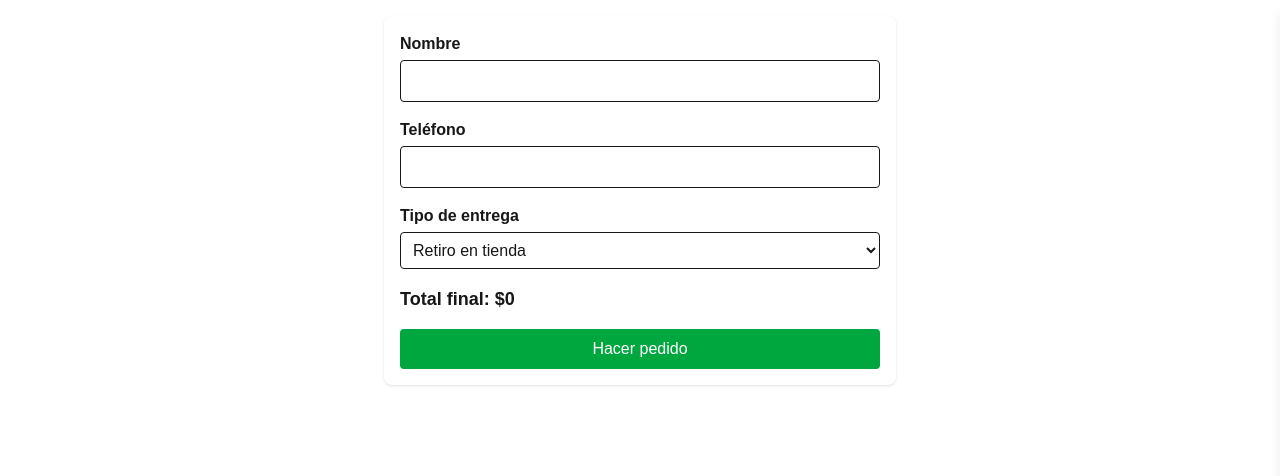
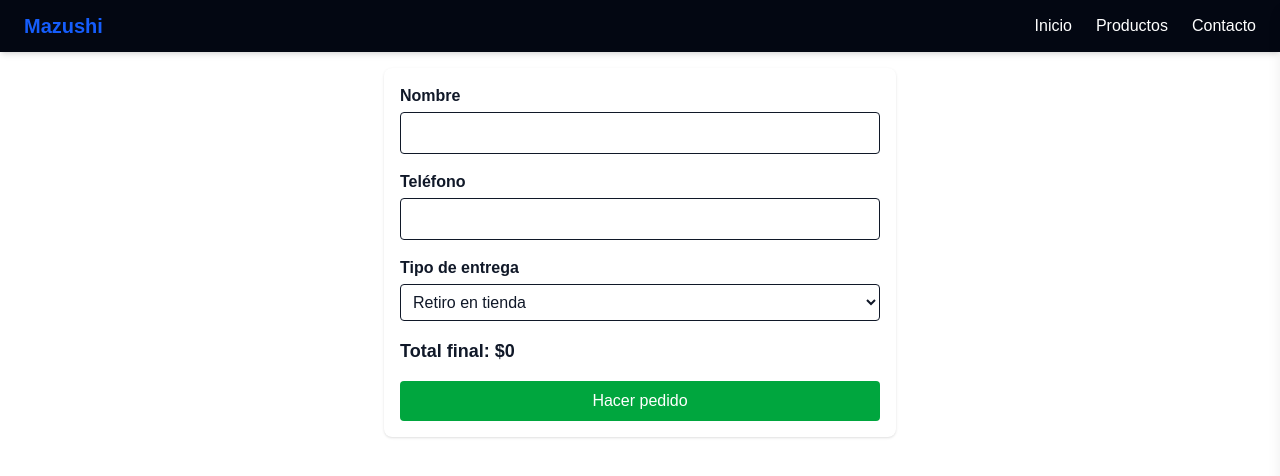
Before and after one commit to PulpFiction1234/Masushi, a Next.js app: page /checkout in a window 1280 px wide. Shown: the top 476 px of the page. Built offline with nearby package versions, Linux system fonts and the light colour scheme.

Commit message:
Agregado Navbar al checkout y ajustes

```diff
--- a/src/components/Navbar.tsx
+++ b/src/components/Navbar.tsx
@@ -1,32 +1,34 @@
 // src/components/Navbar.tsx
 "use client";
+import Link from "next/link";
 import React from "react";
-import { useCart } from "@/context/CartContext";
 
 interface Props {
-  onCartOpen: () => void;
+  onMenuToggle?: () => void; // opcional, solo en menu.tsx
 }
 
-const Navbar: React.FC<Props> = ({ onCartOpen }) => {
-  const { cart } = useCart();
-
+const Navbar: React.FC<Props> = ({ onMenuToggle }) => {
   return (
     <nav className="bg-gray-950 shadow-md px-6 py-3 flex justify-between items-center sticky top-0 z-50 text-white">
-      {/* Logo o nombre */}
+      {/* Logo */}
       <div className="text-xl font-bold text-blue-600">Mazushi</div>
 
-      {/* Botón del carrito */}
-      <button
-        onClick={onCartOpen}
-        className="relative bg-blue-500 text-white px-4 py-2 rounded hover:bg-blue-600"
-      >
-        🛒 Carrito
-        {cart.length > 0 && (
-          <span className="absolute -top-2 -right-2 bg-red-500 text-white text-xs px-2 py-0.5 rounded-full">
-            {cart.length}
-          </span>
-        )}
-      </button>
+      {/* Links visibles en móvil y desktop */}
+      <div className="flex space-x-6">
+        <Link href="/" className="hover:text-blue-400">Inicio</Link>
+        <Link href="/menu" className="hover:text-blue-400">Productos</Link>
+        <Link href="/contacto" className="hover:text-blue-400">Contacto</Link>
+      </div>
+
+      {/* Botón hamburguesa SOLO si onMenuToggle existe */}
+      {onMenuToggle && (
+        <button
+          className="md:hidden bg-gray-800 text-white p-2 rounded"
+          onClick={onMenuToggle}
+        >
+          ☰
+        </button>
+      )}
     </nav>
   );
 };
--- a/src/pages/_app.tsx
+++ b/src/pages/_app.tsx
@@ -1,21 +1,45 @@
 // src/pages/_app.tsx
 import "@/styles/globals.css";
 import type { AppProps } from "next/app";
-import { CartProvider } from "@/context/CartContext";
+import { CartProvider, useCart } from "@/context/CartContext";
 import CarritoPanel from "@/components/CarritoPanel";
 import { useState } from "react";
+import { useRouter } from "next/router";
+
+function FloatingCartButton({ onClick }: { onClick: () => void }) {
+  const { cart } = useCart();
+  const totalItems = cart.reduce((sum, item) => sum + item.cantidad, 0);
+
+  return (
+    <button
+      onClick={onClick}
+      className="fixed bottom-6 right-6 bg-gray-500 text-white w-14 h-14 rounded-full shadow-lg hover:bg-gray-600 transition z-50 flex items-center justify-center"
+    >
+      <div className="relative flex items-center justify-center">
+        🛒
+        {totalItems > 0 && (
+          <span className="absolute -top-2 -right-2 bg-red-500 text-white text-xs font-bold rounded-full px-2 py-0.5 shadow-lg">
+            {totalItems}
+          </span>
+        )}
+      </div>
+    </button>
+  );
+}
 
 export default function App({ Component, pageProps }: AppProps) {
   const [isCartOpen, setIsCartOpen] = useState(false);
+  const router = useRouter();
 
   return (
     <CartProvider>
       <Component {...pageProps} />
 
-      {/* Botón flotante para abrir el carrito */}
+      {/* Mostrar el botón flotante solo si NO estamos en /checkout */}
+      {router.pathname !== "/checkout" && (
+        <FloatingCartButton onClick={() => setIsCartOpen(true)} />
+      )}
 
-
-      {/* Panel lateral */}
       <CarritoPanel open={isCartOpen} onClose={() => setIsCartOpen(false)} />
     </CartProvider>
   );
--- a/src/pages/checkout.tsx
+++ b/src/pages/checkout.tsx
@@ -3,6 +3,7 @@ import { useState } from "react";
 import AddressSearch from "../components/AddressSearch";
 import * as turf from "@turf/turf";
 import { useCart } from "@/context/CartContext";
+import Navbar from "@/components/Navbar";
 
 const polygonCoords = [
   [-70.55333580871932, -33.55164650027345],
@@ -32,20 +33,15 @@ export default function Checkout() {
   const [address, setAddress] = useState("");
   const [coords, setCoords] = useState<[number, number] | null>(null);
 
-  // Salsas y extras
   const [soya, setSoya] = useState<number | null>(null);
   const [teriyaki, setTeriyaki] = useState<number | null>(null);
   const [acevichada, setAcevichada] = useState<number | null>(null);
   const [palitos, setPalitos] = useState<number | null>(null);
 
-  // Nuevos: gengibre y wasabi
   const [jengibre, setGengibre] = useState(false);
   const [wasabi, setWasabi] = useState(false);
-
-  // Observaciones
   const [observacion, setObservacion] = useState("");
 
-  // Cálculos
   const totalProductos = carritoTotal;
   const totalSalsasSeleccionadas = (soya || 0) + (teriyaki || 0);
   const salsasGratis = cart.reduce((sum, item) => sum + item.cantidad, 0);
@@ -106,85 +102,79 @@ export default function Checkout() {
   };
 
   return (
-    <div className="flex justify-center p-4">
+    <>
+      {/* Navbar visible en checkout */}
+      <Navbar />
+
+      {/* Contenido del checkout */}
+      <div className="flex justify-center p-4 antialiased">
         <form
           onSubmit={handleSubmit}
           className="bg-white w-full max-w-lg p-4 rounded-lg shadow space-y-4"
         >
           {cart.length > 0 && (
             <div className="border p-3 rounded bg-gray-50">
-            <h3 className="font-bold mb-2">Tu carrito</h3>
+              <h3 className="font-bold mb-2 text-gray-900">Tu carrito</h3>
               {cart.map((item) => (
-              <div key={item.id} className="mb-1 text-sm">
+                <div key={item.id} className="mb-1 text-sm text-gray-800">
                   {item.nombre} (x{item.cantidad}) — ${item.valor * item.cantidad}
                 </div>
               ))}
-            <p className="mt-2 font-bold text-sm">
+              <p className="mt-2 font-bold text-sm text-gray-900">
                 Subtotal productos: ${totalProductos}
               </p>
 
-            {/* Nota sobre salsas */}
-            <p className="text-xs text-gray-600 mt-3 mb-2">
+              <p className="text-xs text-gray-700 mt-3 mb-2">
                 Incluye 1 salsa por producto. Costo adicional por cada salsa extra: ${PRECIO_SALSA_EXTRA}.
               </p>
 
-            {/* Salsas y extras */}
               <div className="mt-1 grid grid-cols-2 gap-2">
                 <div>
-                <label className="block text-sm font-medium">Soya</label>
+                  <label className="block text-sm font-medium text-gray-800">Soya</label>
                   <input
                     type="number"
                     min={0}
                     value={soya ?? ""}
-                  onChange={(e) =>
-                    setSoya(e.target.value === "" ? null : Number(e.target.value))
-                  }
+                    onChange={(e) => setSoya(e.target.value === "" ? null : Number(e.target.value))}
                     className="border rounded w-16 p-1 text-center text-sm"
                   />
                 </div>
                 <div>
-                <label className="block text-sm font-medium">Teriyaki</label>
+                  <label className="block text-sm font-medium text-gray-800">Teriyaki</label>
                   <input
                     type="number"
                     min={0}
                     value={teriyaki ?? ""}
-                  onChange={(e) =>
-                    setTeriyaki(e.target.value === "" ? null : Number(e.target.value))
-                  }
+                    onChange={(e) => setTeriyaki(e.target.value === "" ? null : Number(e.target.value))}
                     className="border rounded w-16 p-1 text-center text-sm"
                   />
                 </div>
                 <div>
-                <label className="block text-sm font-medium">
+                  <label className="block text-sm font-medium text-gray-800">
                     Acevichada ($500)
                   </label>
                   <input
                     type="number"
                     min={0}
                     value={acevichada ?? ""}
-                  onChange={(e) =>
-                    setAcevichada(e.target.value === "" ? null : Number(e.target.value))
-                  }
+                    onChange={(e) => setAcevichada(e.target.value === "" ? null : Number(e.target.value))}
                     className="border rounded w-16 p-1 text-center text-sm"
                   />
                 </div>
                 <div>
-                <label className="block text-sm font-medium">Palitos</label>
+                  <label className="block text-sm font-medium text-gray-800">Palitos</label>
                   <input
                     type="number"
                     min={0}
                     value={palitos ?? ""}
-                  onChange={(e) =>
-                    setPalitos(e.target.value === "" ? null : Number(e.target.value))
-                  }
+                    onChange={(e) => setPalitos(e.target.value === "" ? null : Number(e.target.value))}
                     className="border rounded w-16 p-1 text-center text-sm"
                   />
                 </div>
               </div>
 
-            {/* Checkboxes para gengibre y wasabi */}
               <div className="mt-3 flex gap-4">
-              <label className="flex items-center gap-2 text-sm">
+                <label className="flex items-center gap-2 text-sm text-gray-800">
                   <input
                     type="checkbox"
                     checked={jengibre}
@@ -192,7 +182,7 @@ export default function Checkout() {
                   />
                   Jengibre
                 </label>
-              <label className="flex items-center gap-2 text-sm">
+                <label className="flex items-center gap-2 text-sm text-gray-800">
                   <input
                     type="checkbox"
                     checked={wasabi}
@@ -202,9 +192,8 @@ export default function Checkout() {
                 </label>
               </div>
 
-            {/* Observaciones */}
               <div className="mt-2">
-              <label className="block text-sm font-medium">Observaciones</label>
+                <label className="block text-sm font-medium text-gray-800">Observaciones</label>
                 <textarea
                   rows={2}
                   className="border rounded w-full p-2 text-sm"
@@ -216,12 +205,11 @@ export default function Checkout() {
             </div>
           )}
 
-        {/* Datos del cliente */}
           <div>
-          <label className="block font-semibold mb-1">Nombre</label>
+            <label className="block font-semibold mb-1 text-gray-900">Nombre</label>
             <input
               type="text"
-            className="border rounded w-full p-2"
+              className="border rounded w-full p-2 text-gray-900"
               value={name}
               onChange={(e) => setName(e.target.value)}
               required
@@ -229,10 +217,10 @@ export default function Checkout() {
           </div>
 
           <div>
-          <label className="block font-semibold mb-1">Teléfono</label>
+            <label className="block font-semibold mb-1 text-gray-900">Teléfono</label>
             <input
               type="tel"
-            className="border rounded w-full p-2"
+              className="border rounded w-full p-2 text-gray-900"
               value={phone}
               onChange={(e) => setPhone(e.target.value)}
               required
@@ -240,13 +228,11 @@ export default function Checkout() {
           </div>
 
           <div>
-          <label className="block font-semibold mb-1">Tipo de entrega</label>
+            <label className="block font-semibold mb-1 text-gray-900">Tipo de entrega</label>
             <select
-            className="border rounded w-full p-2"
+              className="border rounded w-full p-2 text-gray-900"
               value={deliveryType}
-            onChange={(e) =>
-              setDeliveryType(e.target.value as "retiro" | "delivery")
-            }
+              onChange={(e) => setDeliveryType(e.target.value as "retiro" | "delivery")}
             >
               <option value="retiro">Retiro en tienda</option>
               <option value="delivery">Delivery</option>
@@ -255,7 +241,7 @@ export default function Checkout() {
 
           {deliveryType === "delivery" && (
             <div>
-            <label className="block font-semibold mb-1">Dirección</label>
+              <label className="block font-semibold mb-1 text-gray-900">Dirección</label>
               <div className="w-full">
                 <AddressSearch
                   polygonCoords={polygonCoords}
@@ -268,7 +254,7 @@ export default function Checkout() {
             </div>
           )}
 
-        <p className="text-lg font-bold">Total final: ${totalFinal}</p>
+          <p className="text-lg font-bold text-gray-900">Total final: ${totalFinal}</p>
 
           <button
             type="submit"
@@ -278,5 +264,6 @@ export default function Checkout() {
           </button>
         </form>
       </div>
+    </>
   );
 }
--- a/src/pages/index.tsx
+++ b/src/pages/index.tsx
@@ -9,7 +9,7 @@ export default function Home() {
   return (
     <div className="bg-gray-950 text-white">
       {/* Navbar con el botón que abre el carrito */}
-      <Navbar onCartOpen={() => setIsCartOpen(true)} />
+      <Navbar />
 
       {/* Carrito */}
       <CarritoPanel open={isCartOpen} onClose={() => setIsCartOpen(false)} />
```
Also changed, not shown: src/pages/menu.tsx (+22 -36 lines). Lines whose indentation alone changed are shown as unchanged.
